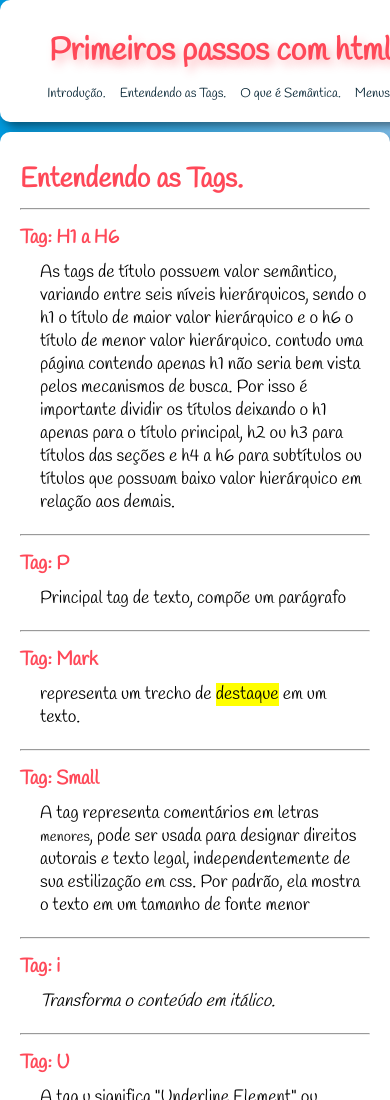
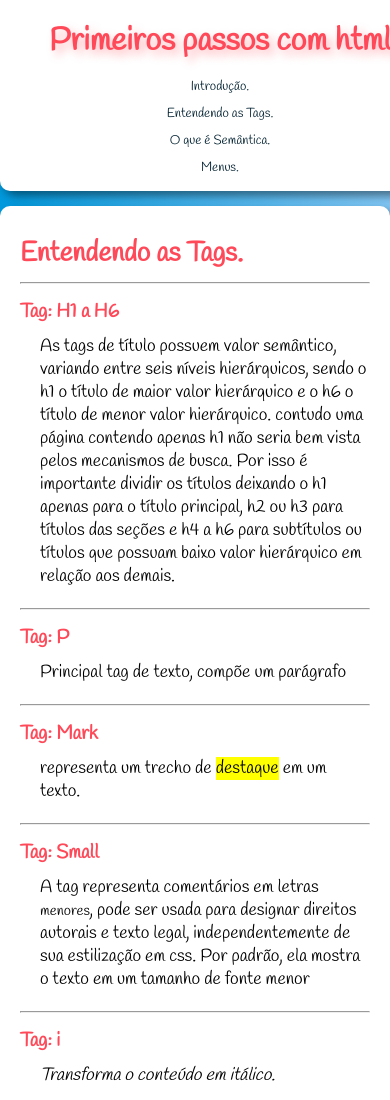
Before and after one commit to Vitorldias/dio_desafio001, a plain HTML site: page index.html in a window 390 px wide. Shown: the top 1100 px of the page. Drawn offline with Linux system fonts and the light colour scheme.

Commit message:
Update style.css

```diff
--- a/src/css/style.css
+++ b/src/css/style.css
@@ -31,16 +31,14 @@ body {
 
 header {
   background-color: var(--cor8);
-  padding-top: 5px;
   text-align: center;
   max-width: 700px;
-  margin: auto;
-  padding: 20px;
+  min-height: 110px;
+  margin:auto;
+  padding: 10px 20px 10px 20px;
   box-shadow: 5px 5px 10px 0px rgba(0, 0, 0, 0.459);
-  margin-bottom: 30px;
-  border-radius: 10px;
-  margin-bottom: 10px;
-  justify-content: center;
+  border-radius: 0px 0px 10px 10px;
+
 
 }
 
@@ -98,16 +96,13 @@ ol, ul {
 
 main {
   background-color: var(--cor8);
-  min-width: 600px;
   max-width: 700px;
   margin: auto;
   padding: 20px;
   box-shadow: 5px 5px 10px 0px rgba(0, 0, 0, 0.438);
+  margin-top: 15px;
   margin-bottom: 30px;
   border-radius: 10px;
-  display: flex;
-  justify-content: center;
-
 }
 
 div.img{
@@ -146,7 +141,7 @@ footer > p > a {
 }
 
 
-@media only screen and (max-width: 700px){
+@media only screen and (max-width: 750px){
   header{
     min-width: 400px;
     max-width: 600px;
@@ -185,6 +180,7 @@ footer > p > a {
   font-size: small;
   text-align: center;
   font-family: var(--fonte-destaque2);
+  display: block ;
 
 }
 
@@ -210,6 +206,7 @@ footer > p > a {
   font-size: small;
   text-align: center;
   font-family: var(--fonte-destaque2);
+  display: block ;
 
 }
 }
```
